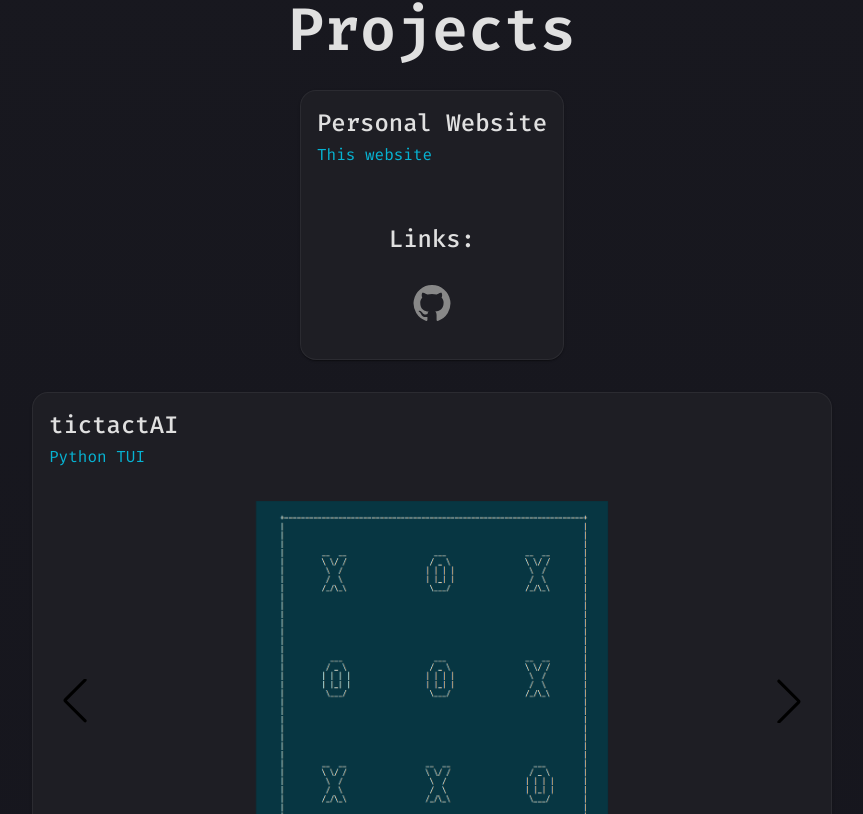
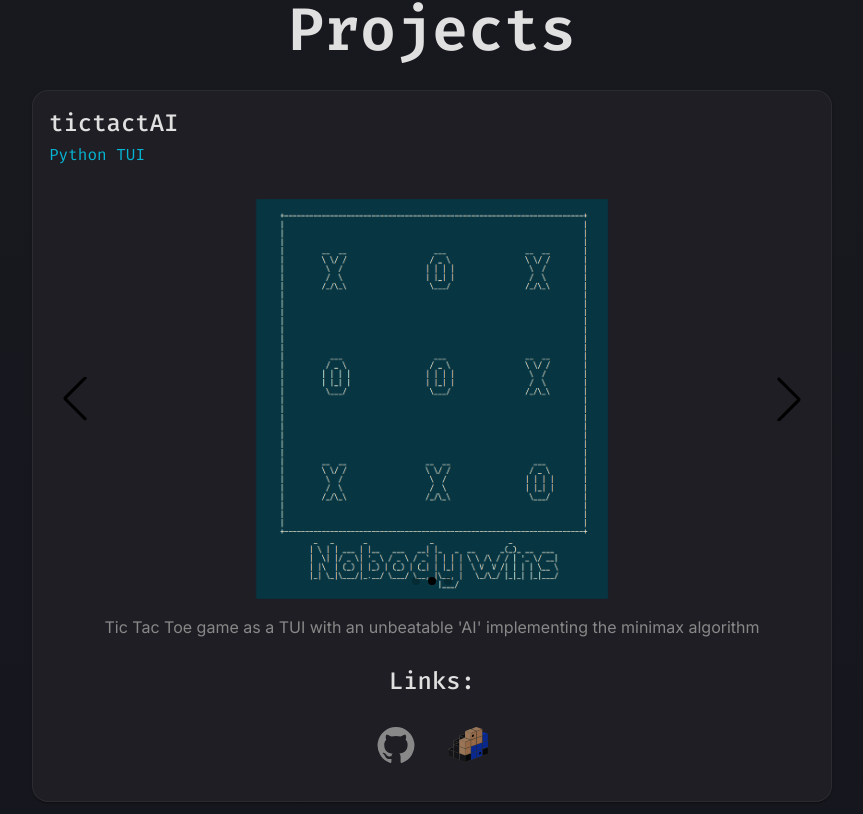
Before and after one commit to donutboyy/portfolio, a React (Vite) app: page / in a window 1280 px wide. Shown: the part 1646-2460 px from the top of the page, without its empty margins (208-1071 px from the left). Built offline with nearby package versions, Linux system fonts and the light colour scheme.

Commit message:
chore: remove portfolio project card

```diff
--- a/src/pages/Projects.tsx
+++ b/src/pages/Projects.tsx
@@ -11,12 +11,6 @@ interface ProjectsInfo {
 }
 
 const projects: ProjectsInfo[] = [
-  {
-    name: "Personal Website",
-    shortDescription: "This website",
-    images: [],
-    links: ["https://github.com/donutboyy/portfolio"],
-  },
   {
     name: "tictactAI",
     shortDescription: "Python TUI",
@@ -42,10 +36,7 @@ const projects: ProjectsInfo[] = [
       "/images/gdk_sc1.jpg",
       "/images/gdk_sc2.jpg",
     ],
-    links: [
-      "https://www.newgrounds.com/portal/view/727351",
-      "https://play.google.com/store/apps/details/Goblin_deez_Knights?id=com.donutboygame.GoblindeezKnights",
-    ],
+    links: ["https://www.newgrounds.com/portal/view/727351"],
   },
 ];
 
```
